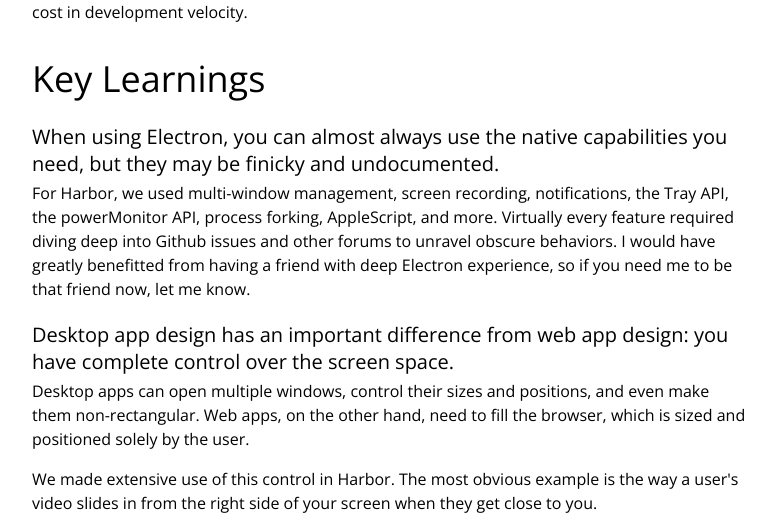
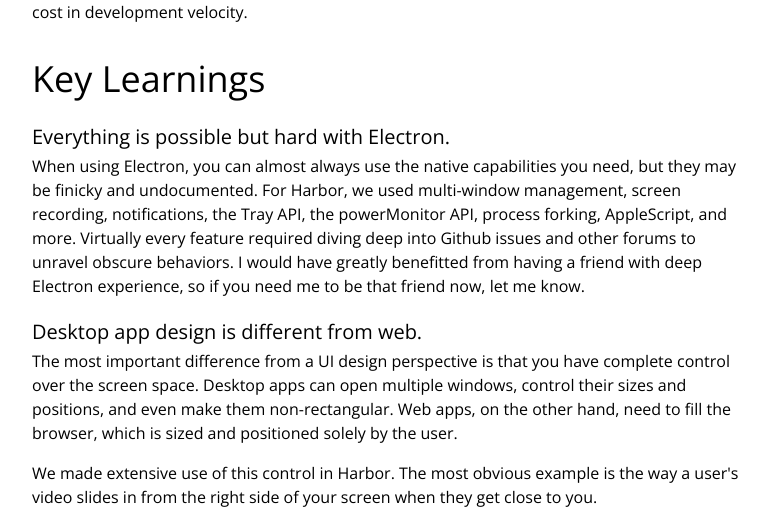
Before and after one commit to Xyzrr/portfolio, a Next.js app: page /harbor in a window 1280 px wide. Shown: the part 2064-2579 px from the top of the page, without its empty margins (250-1029 px from the left). Built offline with nearby package versions, Linux system fonts and the light colour scheme.

Commit message:
light text change

```diff
--- a/pages/harbor.mdx
+++ b/pages/harbor.mdx
@@ -49,13 +49,13 @@
 
 ## Key Learnings
 
-### When using Electron, you can almost always use the native capabilities you need, but they may be finicky and undocumented.
+### Everything is possible but hard with Electron.
 
-For Harbor, we used multi-window management, screen recording, notifications, the Tray API, the powerMonitor API, process forking, AppleScript, and more. Virtually every feature required diving deep into Github issues and other forums to unravel obscure behaviors. I would have greatly benefitted from having a friend with deep Electron experience, so if you need me to be that friend now, let me know.
+When using Electron, you can almost always use the native capabilities you need, but they may be finicky and undocumented. For Harbor, we used multi-window management, screen recording, notifications, the Tray API, the powerMonitor API, process forking, AppleScript, and more. Virtually every feature required diving deep into Github issues and other forums to unravel obscure behaviors. I would have greatly benefitted from having a friend with deep Electron experience, so if you need me to be that friend now, let me know.
 
-### Desktop app design has an important difference from web app design: you have complete control over the screen space.
+### Desktop app design is different from web.
 
-Desktop apps can open multiple windows, control their sizes and positions, and even make them non-rectangular. Web apps, on the other hand, need to fill the browser, which is sized and positioned solely by the user.
+The most important difference from a UI design perspective is that you have complete control over the screen space. Desktop apps can open multiple windows, control their sizes and positions, and even make them non-rectangular. Web apps, on the other hand, need to fill the browser, which is sized and positioned solely by the user.
 
 We made extensive use of this control in Harbor. The most obvious example is the way a user's video slides in from the right side of your screen when they get close to you.
 
```
